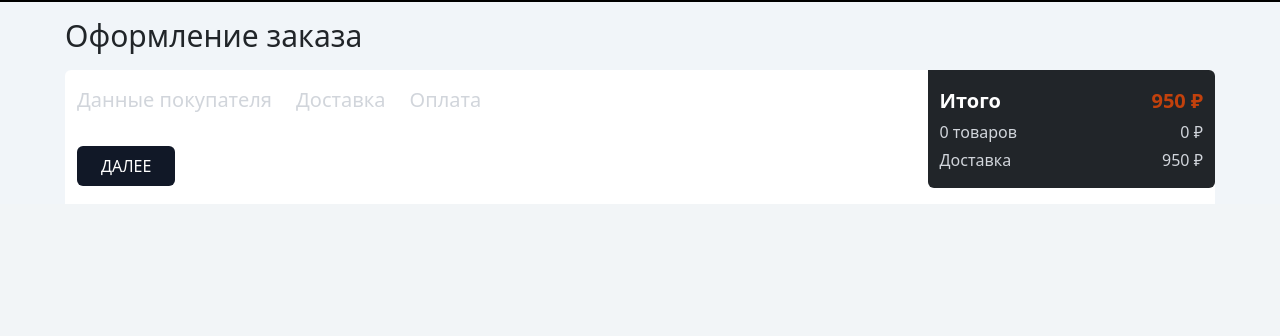
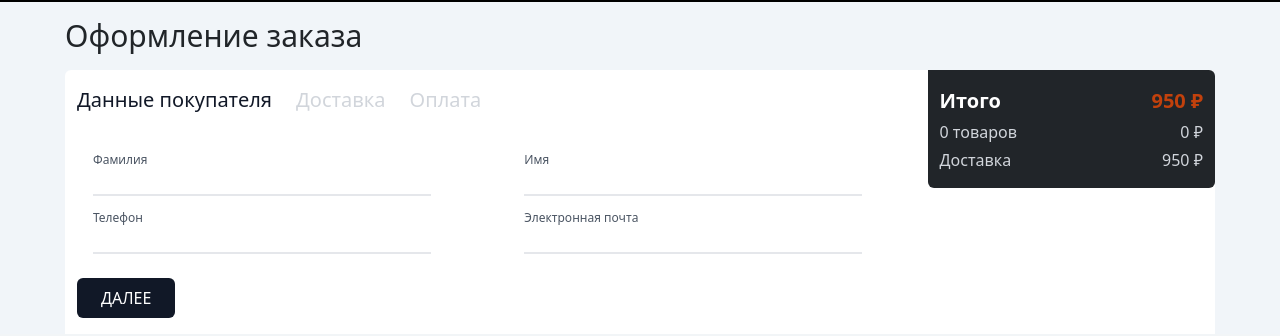
Before and after one commit to Jasur893/eccomerce-building, a React (Create React App) app: page /ordering in a window 1280 px wide. Shown: the part 128-464 px from the top of the page. Built offline with nearby package versions, Linux system fonts and the light colour scheme; no server answers; the database is empty.

Commit message:
added fix

```diff
--- a/src/App.css
+++ b/src/App.css
@@ -23,8 +23,6 @@
   margin-bottom: 0;
   justify-content: space-between;
 }
-
-
 
 .carousel-indicators [data-bs-target] {
   width: 23%;
--- a/src/Components/Ordering.jsx
+++ b/src/Components/Ordering.jsx
@@ -1,4 +1,3 @@
-import { NavLink, Route, Routes } from 'react-router-dom'
 import DataBuyer from './DataBuyer'
 import Delivery from './Delivery'
 import Payment from './Payment'
@@ -7,6 +6,7 @@ import { ProductContext } from '../context/ProductContext'
 
 export default function Ordering() {
   const [show, setShow] = useState('Доставка курьером')
+  const [activeTabO, setActiveTabO] = useState('data-buyer')
   const {value3, value7} = useContext(ProductContext);
   const cart = value3;
   const total = value7;
@@ -21,9 +21,16 @@ export default function Ordering() {
 
   const delivery = show === 'Доставка курьером' ? deliveryMoney : null;
 
-  let isActiveStyle = {
-    color: '#000',
+  function handleShowComponent(tab1, tab2, tab3){
+    if(activeTabO === 'data-buyer'){
+      return tab1
+    } else if(activeTabO === 'delivery'){
+      return tab2
+    } else if(activeTabO === 'payment'){
+      return tab3
+    }
   }
+
 
   return (
     <div className='bg-slate-100 pt-3'>
@@ -32,36 +39,29 @@ export default function Ordering() {
 
         <div className='bg-white rounded-tr-md grid rounded-tl-md grid-cols-12'>
           <div className='pl-3 pr-3 col-span-12 md:col-span-9'>
-            <div className='flex justify-start py-3 gap-x-2 md:gap-x-6 text-[16px] sm:text-xl'>
-              <NavLink
-                style={({ isActive }) => (isActive ? isActiveStyle : undefined)}
-                className='hover:text-current text-gray-300 no-underline '
-                to='data-buyer'
+            <ul className='flex justify-start py-3 pl-0 gap-x-2 md:gap-x-6 text-[16px] sm:text-xl'>
+              <li
+                className={`${activeTabO === 'data-buyer' ? 'text-gray-900' : ''} hover:text-current text-gray-300 no-underline cursor-pointer`}
+                onClick={() => setActiveTabO('data-buyer')}
               >
                 Данные покупателя
-              </NavLink>
-              <NavLink
-                style={({ isActive }) => (isActive ? isActiveStyle : undefined)}
-                className='hover:text-current text-gray-300 no-underline'
-                to='delivery'
+              </li>
+              <li
+                className={`${activeTabO === 'delivery' ? 'text-gray-900' : ''} hover:text-current text-gray-300 no-underline cursor-pointer`}
+                onClick={() => setActiveTabO('delivery')}
               >
                 Доставка
-              </NavLink>
-              <NavLink
-                style={({ isActive }) => (isActive ? isActiveStyle : undefined)}
-                className='hover:text-current text-gray-300 no-underline'
-                to='payment'
+              </li>
+              <li
+                className={`${activeTabO === 'payment' ? 'text-gray-900' : ''} hover:text-current text-gray-300 no-underline cursor-pointer`}
+                onClick={() => setActiveTabO('payment')}
               >
                 Оплата
-              </NavLink>
-            </div>
+              </li>
+            </ul>
 
             <div>
-              <Routes>
-                <Route path='data-buyer' element={<DataBuyer />} />
-                <Route path='delivery' element={<Delivery show={show} delivery={delivery} handleShow={handleShow} />} />
-                <Route path='payment' element={<Payment />} />
-              </Routes>
+              {handleShowComponent(<DataBuyer />, <Delivery show={show} delivery={delivery} handleShow={handleShow} />, <Payment />)}
             </div>
 
             <div className='mt-3 mb-3'>
--- a/src/Components/PersonalArea.jsx
+++ b/src/Components/PersonalArea.jsx
@@ -1,17 +1,14 @@
-import { NavLink, Route, Routes } from 'react-router-dom';
 import HistoryOfOrders from './HistoryOfOrders';
 import PersonalInformation from './PersonalInformation';
-import { useContext } from 'react';
+import { useContext, useState } from 'react';
 import { AuthContext } from '../context/AuthContext';
 
 export default function PersonalArea() {
+  const [activeTab, setActivwTab] = useState('tab1')
+
   const {userValue4, userValue2} = useContext(AuthContext)
   const userSession = userValue4
   const handleLogOut = userValue2
-
-  let isActiveStyle = {
-    color: 'orangered'
-  }
 
   return (
     <div className='bg-slate-100 pt-3'>
@@ -25,17 +22,28 @@ export default function PersonalArea() {
         </div>
         <div className='grid grid-cols-12 gap-3 pb-3'>
           <div className='col-span-12 md:col-span-3'>
-            <div className='flex flex-col rounded-md bg-dark overflow-hidden'>
-              <NavLink style={({isActive}) => isActive ? isActiveStyle : undefined} to='history-of-orders' className='hover:text-gray-200 text-gray-100 p-2 border-b-[1px] border-gray-600  no-underline'>История заказов</NavLink>
-              <NavLink style={({isActive}) => isActive ? isActiveStyle : undefined} to='personal-information' className='hover:text-gray-200 text-gray-100 p-2  no-underline'>Личная информация</NavLink>
-            </div>
+            <ul className='flex flex-col rounded-md bg-dark overflow-hidden pl-0'>
+              <li
+                onClick={() => setActivwTab('tab1')}
+                className={`${activeTab === 'tab1' ? 'text-orange-500' : ''} cursor-pointer hover:text-orange-500 text-gray-100 p-2 border-b-[1px] border-gray-600  no-underline`}
+              >
+                История заказов
+              </li>
+              <li
+                onClick={() => setActivwTab('tab2')}
+                className={`${activeTab === 'tab2' ? 'activePA' : ''} cursor-pointer hover:text-orange-500 text-gray-100 p-2  no-underline`}
+              >
+                Личная информация
+              </li>
+            </ul>
           </div>
           <div className='col-span-12 md:col-span-9'>
             <div className='mb-4'>
-              <Routes>
-                <Route path='history-of-orders' element={<HistoryOfOrders/>} />
-                <Route path='personal-information' element={<PersonalInformation/>} />
-              </Routes>
+              {activeTab === 'tab1' ? (
+                <HistoryOfOrders/>
+              ) : (
+                <PersonalInformation/>
+              )}
             </div>
           </div>
         </div>
```
